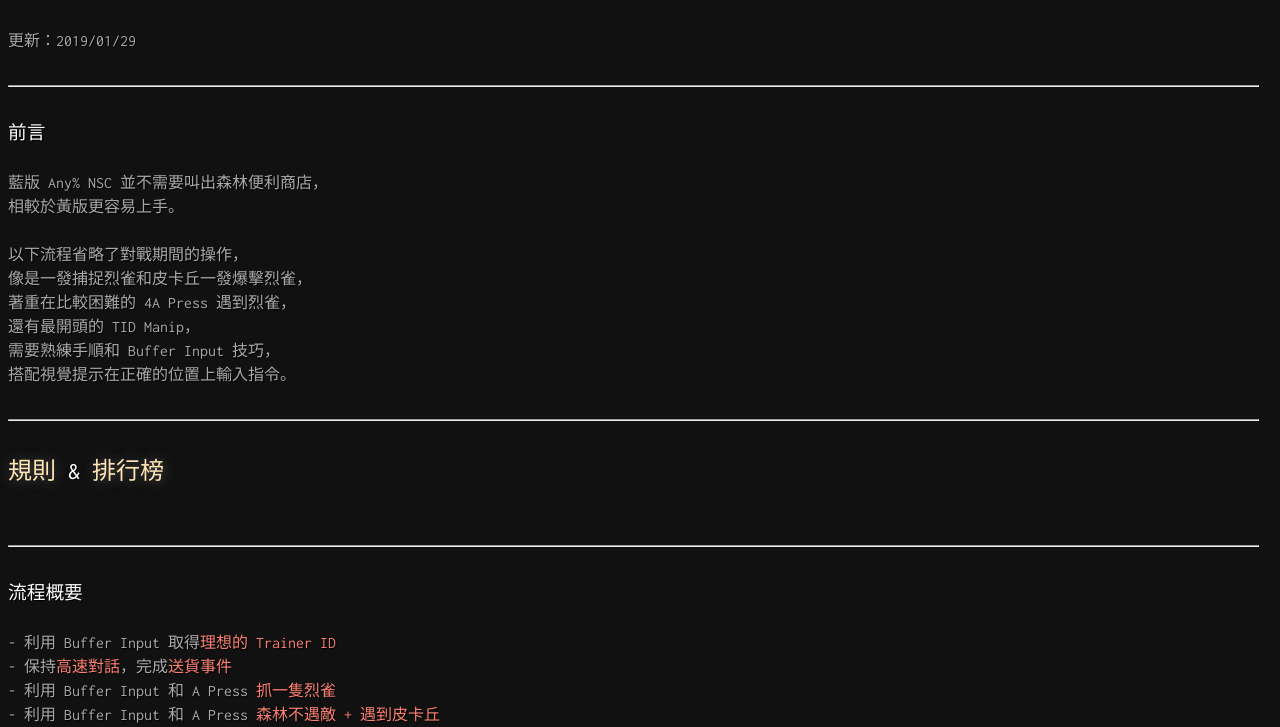
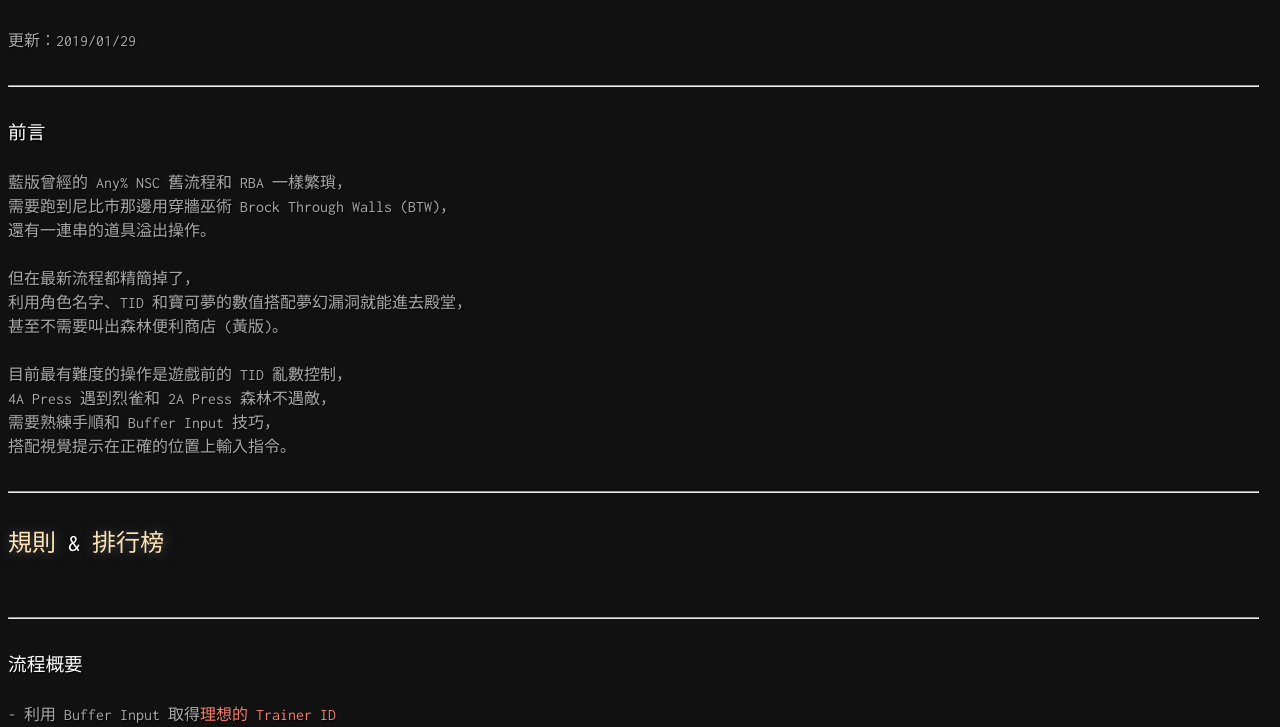
Before and after one commit to ProwainK/prowaink.github.io, a plain HTML site: page my_notes/pkmn_blue_any_nsc/pkmn_blue_any_nsc.html in a window 1280 px wide. Shown: the part 51-778 px from the top of the page. Drawn offline with nearby package versions, Linux system fonts and the light colour scheme.

Commit message:
[Update] 20190129 v2
[Pokemon Blue - Any% NSC] 更新前言

```diff
--- a/my_notes/pkmn_blue_any_nsc/pkmn_blue_any_nsc.html
+++ b/my_notes/pkmn_blue_any_nsc/pkmn_blue_any_nsc.html
@@ -76,13 +76,16 @@ img {
 <!-- -------------- --><hr />
 <h3>前言</h3>
 
-藍版 Any% NSC 並不需要叫出森林便利商店，
-相較於黃版更容易上手。
+藍版曾經的 Any% NSC 舊流程和 RBA 一樣繁瑣，
+需要跑到尼比市那邊用穿牆巫術 Brock Through Walls (BTW)，
+還有一連串的道具溢出操作。
 
-以下流程省略了對戰期間的操作，
-像是一發捕捉烈雀和皮卡丘一發爆擊烈雀，
-著重在比較困難的 4A Press 遇到烈雀，
-還有最開頭的 TID Manip，
+但在最新流程都精簡掉了，
+利用角色名字、TID 和寶可夢的數值搭配夢幻漏洞就能進去殿堂，
+甚至不需要叫出森林便利商店 (黃版)。
+
+目前最有難度的操作是遊戲前的 TID 亂數控制，
+4A Press 遇到烈雀和 2A Press 森林不遇敵，
 需要熟練手順和 Buffer Input 技巧，
 搭配視覺提示在正確的位置上輸入指令。
 
```
